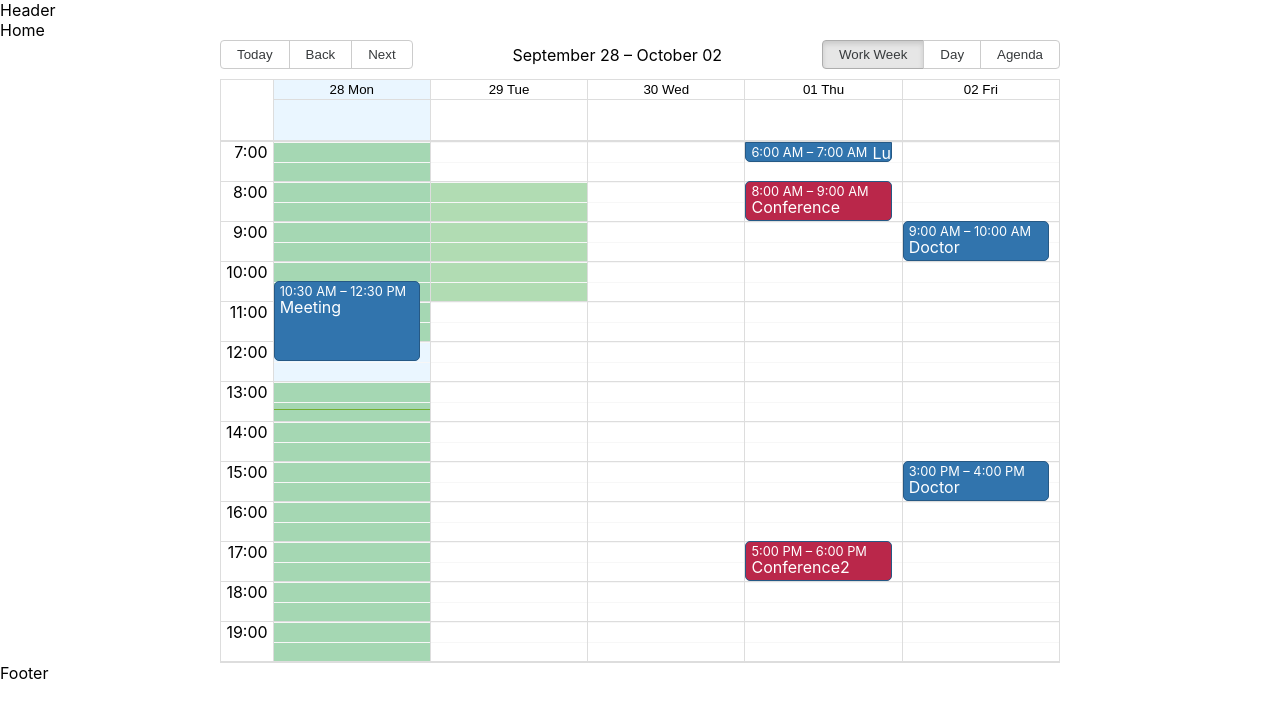
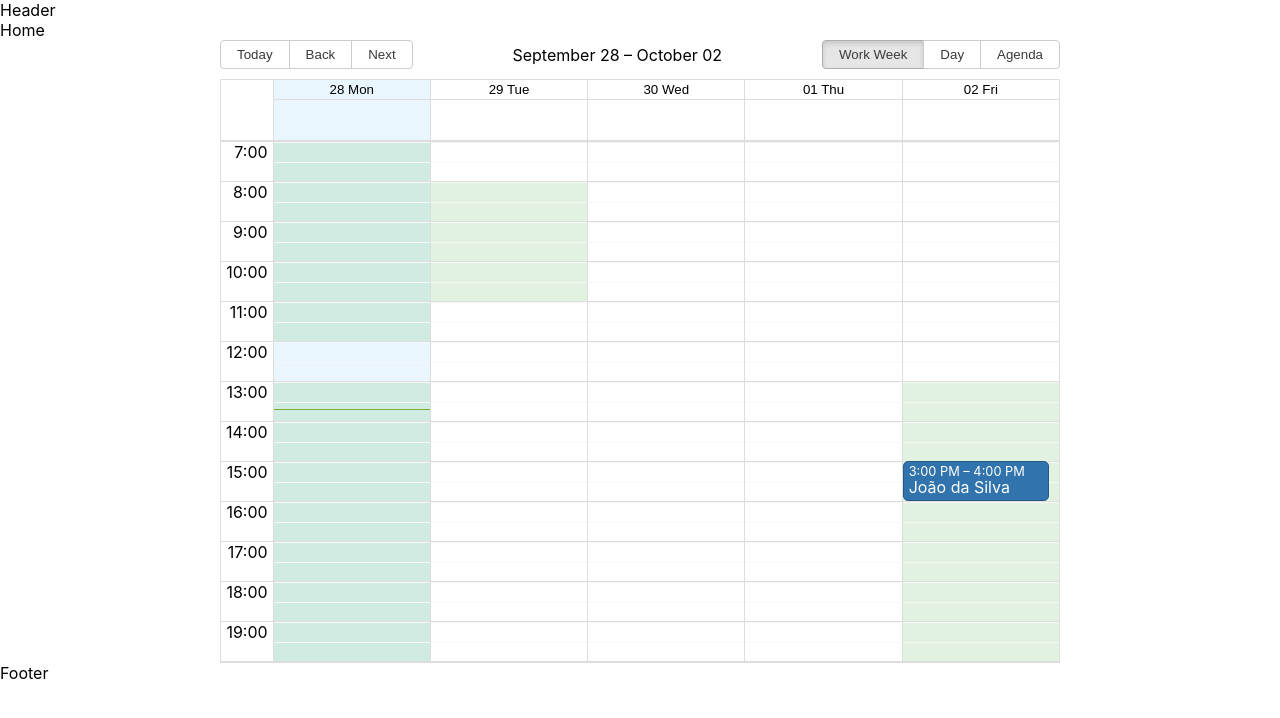
Before and after one commit to carolahn/psy-health, a React (Create React App) app: page / in a window 1280 px wide. Shown: the top 718 px of the page. Built offline with nearby package versions, Linux system fonts and the light colour scheme.

Commit message:
feat: get appointments from external data

```diff
--- /dev/null
+++ b/src/components/calendar/data.js
@@ -0,0 +1,41 @@
+export const psic0 = {
+  id: 0,
+  name: "Rodisval Pereira",
+  email: "rodisval.psicologo@gmail.com",
+  phone: "(41)98745-2365",
+  "cpf-cnpj": "112.521.322.15",
+  crp: "01/901292",
+  password: "123abc",
+  image:
+    "https://media.vittude.com/media/profile_photos/psicologo-jose-alan-martins-de-freitas_5MAeAhE.jpg",
+  specializations: ["psicologia infantil", "psicologia de casais"],
+  workDays: {
+    1: [7, 8, 9, 10, 11, 13, 14, 15, 16, 17, 18, 19],
+    2: [8, 9, 10],
+    5: [13, 14, 15, 16, 17, 18, 19],
+  },
+  appointments: [
+    {
+      id: 0,
+      date: {
+        start: `${new Date(2020, 8, 2, 10, 0, 0)}`,
+        end: `${new Date(2020, 8, 2, 11, 0, 0)}`,
+      },
+      patient: {
+        name: "João da Silva",
+        id: 0,
+      },
+    },
+    {
+      id: 1,
+      date: {
+        start: `${new Date(2020, 9, 2, 15, 0, 0)}`,
+        end: `${new Date(2020, 9, 2, 16, 0, 0)}`,
+      },
+      patient: {
+        name: "João da Silva",
+        id: 0,
+      },
+    },
+  ],
+};
--- a/src/components/calendar/index.jsx
+++ b/src/components/calendar/index.jsx
@@ -3,59 +3,76 @@ import React from "react";
 import { momentLocalizer } from "react-big-calendar";
 
 import useWindowSize from "./use-window-size";
+import { psic0 } from "./data";
 
 import "react-big-calendar/lib/css/react-big-calendar.css";
 import { CalendarWrapper } from "./styled";
 
 const Calendar = () => {
   const size = useWindowSize();
+  // console.log(psic0);
+  let workDays = {};
+  workDays = { ...psic0.workDays };
+  // console.log(workDays);
+
+  let eventList = [];
+  eventList = psic0.appointments.map((item) => {
+    console.log(item);
+    return {
+      title: item.patient.name,
+      start: new Date(item.date.start),
+      end: new Date(item.date.end),
+    };
+  });
+  console.log(eventList);
 
   moment.locale("en-US");
   const localizer = momentLocalizer(moment);
 
-  var myEventsList = [
-    {
-      title: "Conference",
-      start: new Date(2020, 9, 1, 8, 0, 0),
-      end: new Date(2020, 9, 1, 9, 0, 0),
-      desc: "Big conference for important people",
-    },
-    {
-      title: "Conference2",
-      start: new Date(2020, 9, 1, 17, 0, 0),
-      end: new Date(2020, 9, 1, 18, 0, 0),
-      desc: "Big conference for important people",
-    },
-    {
-      title: "Meeting",
-      start: new Date(2020, 8, 28, 10, 30, 0, 0),
-      end: new Date(2020, 8, 28, 12, 30, 0, 0),
-      desc: "Pre-meeting meeting, to prepare for the meeting",
-    },
-    {
-      title: "Lunch",
-      start: new Date(2020, 9, 1, 6, 0, 0, 0),
-      end: new Date(2020, 9, 1, 7, 0, 0, 0),
-      desc: "Power lunch",
-    },
-    {
-      title: "Doctor",
-      start: new Date(2020, 9, 2, 9, 0, 0, 0),
-      end: new Date(2020, 9, 2, 10, 0, 0, 0),
-      desc: "Surgery",
-    },
-    {
-      title: "Doctor",
-      start: new Date(2020, 9, 2, 15, 0, 0, 0),
-      end: new Date(2020, 9, 2, 16, 0, 0, 0),
-      desc: "Surgery",
-    },
-  ];
+  // var myEventsList = [
+  //   {
+  //     title: "Conference",
+  //     start: new Date(2020, 9, 1, 8, 0, 0),
+  //     end: new Date(2020, 9, 1, 9, 0, 0),
+  //     desc: "Big conference for important people",
+  //   },
+  //   {
+  //     title: "Conference2",
+  //     start: new Date(2020, 9, 1, 17, 0, 0),
+  //     end: new Date(2020, 9, 1, 18, 0, 0),
+  //     desc: "Big conference for important people",
+  //   },
+  //   {
+  //     title: "Meeting",
+  //     start: new Date(2020, 8, 28, 10, 30, 0, 0),
+  //     end: new Date(2020, 8, 28, 12, 30, 0, 0),
+  //     desc: "Pre-meeting meeting, to prepare for the meeting",
+  //   },
+  //   {
+  //     title: "Lunch",
+  //     start: new Date(2020, 9, 1, 6, 0, 0, 0),
+  //     end: new Date(2020, 9, 1, 7, 0, 0, 0),
+  //     desc: "Power lunch",
+  //   },
+  //   {
+  //     title: "Doctor",
+  //     start: new Date(2020, 9, 2, 9, 0, 0, 0),
+  //     end: new Date(2020, 9, 2, 10, 0, 0, 0),
+  //     desc: "Surgery",
+  //   },
+  //   {
+  //     title: "Doctor",
+  //     start: new Date(2020, 9, 2, 15, 0, 0, 0),
+  //     end: new Date(2020, 9, 2, 16, 0, 0, 0),
+  //     desc: "Surgery",
+  //   },
+  // ];
 
-  const workDays = {
-    1: [7, 8, 9, 10, 11, 13, 14, 15, 16, 17, 18, 19],
-    2: [8, 9, 10],
-  };
+  // const workDays = {
+  //   1: [7, 8, 9, 10, 11, 13, 14, 15, 16, 17, 18, 19],
+  //   2: [8, 9, 10],
+  //   5: [13, 14, 15, 16, 17, 18, 19],
+  // };
 
   function onSlotChange(slotInfo) {
     var startDate = moment(slotInfo.start.toLocaleString()).format("YYYY-MM-DD HH:mm:ss");
@@ -99,7 +116,6 @@ const Calendar = () => {
     const keys = Object.keys(workDays);
     for (let i = 0; i <= keys.length; i++) {
       if (date.getDay().toString() === keys[i]) {
-        console.log(keys);
         const hours = Object.values(workDays[keys[i]]);
         for (let j = 0; j < hours.length; j++) {
           if (date.getHours() === hours[j]) {
@@ -116,6 +132,7 @@ const Calendar = () => {
     <>
       {size.width >= 430 && (
         <CalendarWrapper
+          longPressThreshold={10} // para funcionar com touch
           views={["work_week", "day", "agenda"]}
           defaultView="work_week"
           selectable
@@ -123,7 +140,7 @@ const Calendar = () => {
           onSelectSlot={(slotInfo) => onSlotChange(slotInfo)}
           eventPropGetter={eventStyleGetter}
           localizer={localizer}
-          events={myEventsList}
+          events={eventList}
           startAccessor="start"
           endAccessor="end"
           style={{ height: "auto", maxWidth: 900 }}
@@ -142,6 +159,7 @@ const Calendar = () => {
 
       {size.width < 430 && (
         <CalendarWrapper
+          longPressThreshold={10} // para funcionar com touch
           views={["day", "agenda"]}
           defaultView="day"
           selectable
@@ -149,7 +167,7 @@ const Calendar = () => {
           onSelectSlot={(slotInfo) => onSlotChange(slotInfo)}
           eventPropGetter={eventStyleGetter}
           localizer={localizer}
-          events={myEventsList}
+          events={eventList}
           startAccessor="start"
           endAccessor="end"
           style={{ height: "auto", maxWidth: 900 }}
@@ -158,7 +176,7 @@ const Calendar = () => {
           }} // formato 24h
           min={moment().minute(0).hour(7).toDate()}
           max={moment().minute(0).hour(20).toDate()}
-          // timeslots={2}
+          slotPropGetter={customSlotPropGetter}
         />
       )}
     </>
--- a/src/components/calendar/styled.js
+++ b/src/components/calendar/styled.js
@@ -10,7 +10,7 @@ export const CalendarWrapper = styled(Calendar)`
   }
 
   div.work-day {
-    background-color: #4caf4f6e;
+    background-color: #4caf4f2b;
   }
 
   div.rbc-time-gutter .work-day {
```
